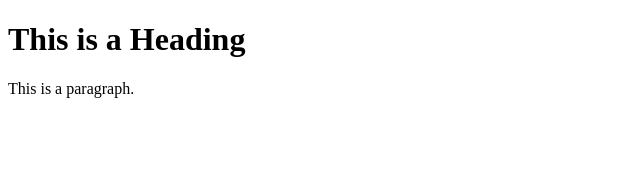
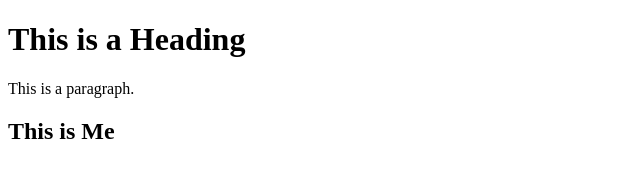
Before and after one commit to LoukHich/teste2, a plain HTML site: page index.html in a window 1280 px wide. Shown: the whole page, without its empty margins (0-640 px from the left). Drawn offline with Linux system fonts and the light colour scheme.

Commit message:
added h2

```diff
--- a/index.html
+++ b/index.html
@@ -7,6 +7,6 @@
 
 <h1>This is a Heading</h1>
 <p>This is a paragraph.</p>
-
+<h2>This is Me </h2>
 </body>
 </html>
```
